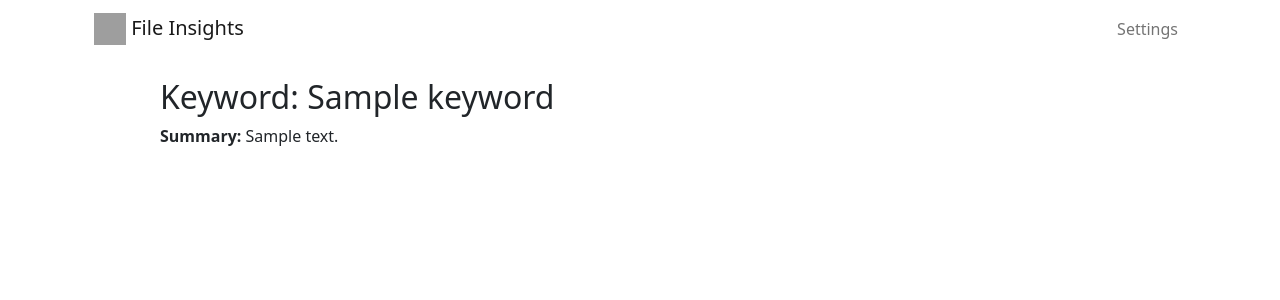
After one commit to dgobalak/ClariFile, a Flask app: template src/templates/summaries.html in a window 1280 px wide. The commit adds this page. Shown: the top 300 px of the page. Run offline with Flask 2, Linux system fonts and the light colour scheme; the template is opened without the code that fills it: most values are stand-ins (such as "Sample title", 1, 10 or a date in 2020); parts of the project's set-up code (start-up, migrations or seed data) failed here and were passed over; grey boxes are pictures that could not be loaded.

Commit message:
Created summaries page (#10)

```diff
--- a/src/static/styles/main.css
+++ b/src/static/styles/main.css
@@ -6,7 +6,6 @@ body {
 .file-upload {
     background-color: #ffffff;
     width: 1000px;
-    /* height: 2000px; */
     margin: 0 auto;
     padding: 20px;
 }
@@ -155,3 +154,10 @@ body {
     border: 0;
     transition: all .2s ease;
 }
+
+.summary-card {
+    background-color: #ffffff;
+    width: 1000px;
+    margin: 0 auto;
+    padding: 20px;
+}
--- /dev/null
+++ b/src/templates/summaries.html
@@ -0,0 +1,12 @@
+{% extends "layout.html" %}
+
+{% block content %}
+
+    {% for keyword, summary in data.items() %}
+    <div class="summary-card">
+        <h2>Keyword: {{keyword}}</h2>
+        <p><strong>Summary:</strong> {{summary}}</p>
+    </div>
+    {% endfor %}
+
+{% endblock %}
```
Also changed, not shown: src/views.py (+9 -3 lines).
